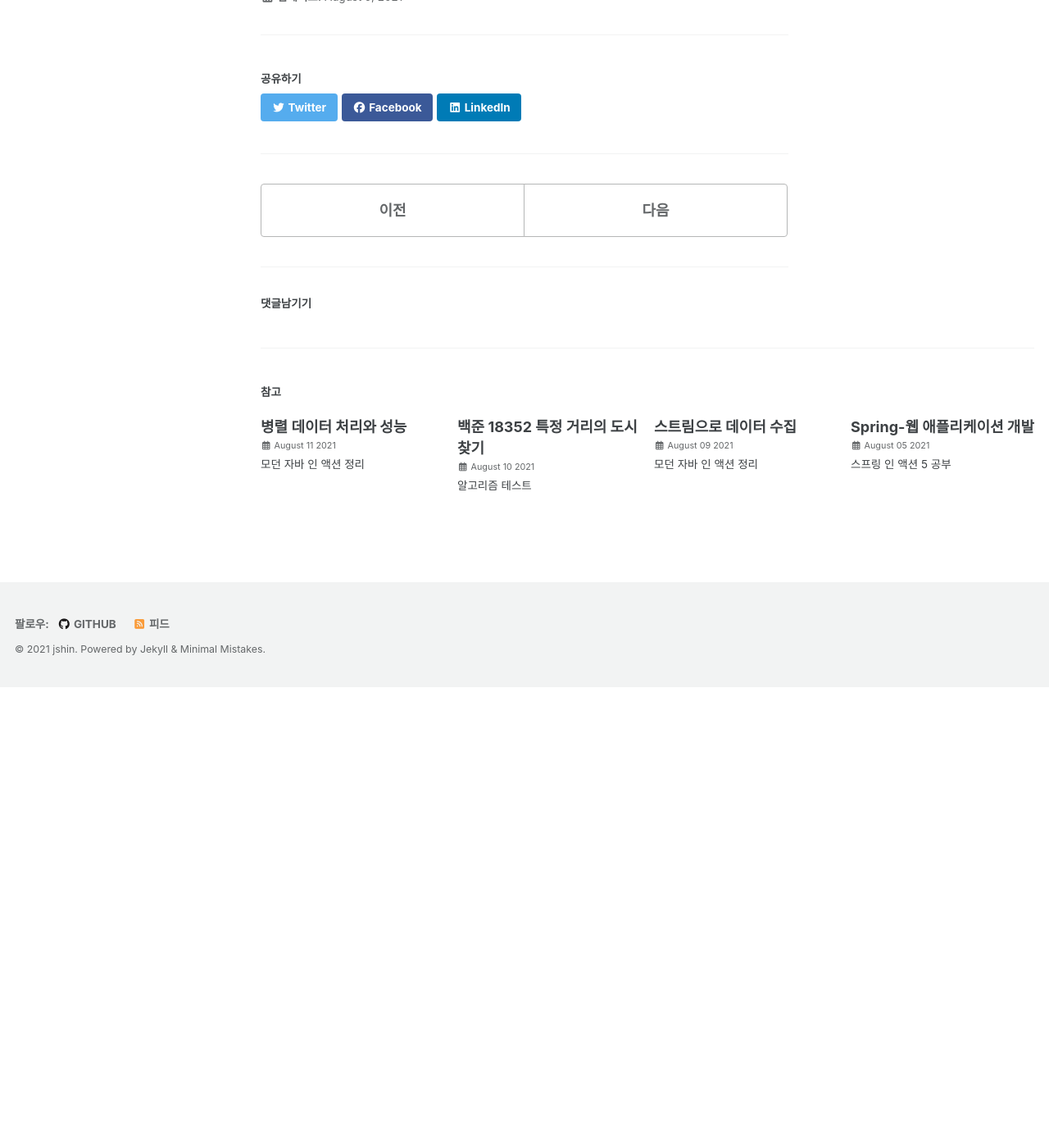
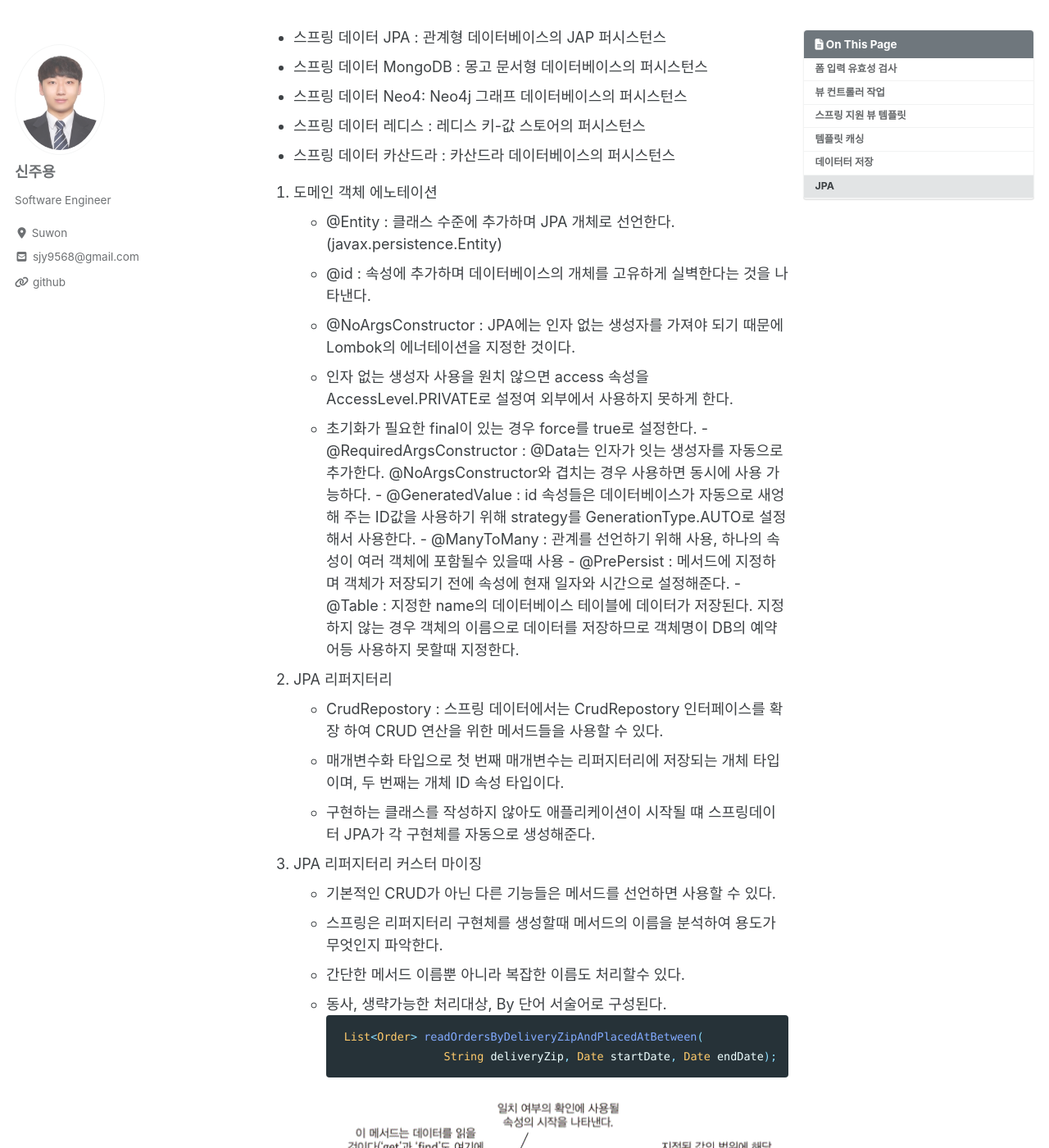
Before and after one commit to shinjooyoung/shinjooyoung.github.io, a Jekyll site: the page built from _posts/2021-08-09-SpringInAction5-데이터로 작업하기.md, in a window 1280 px wide and 1400 px high, scrolled down 2526 px. Shown: the whole window at 82% size. Built offline with Jekyll 4.4.1, drawn with Linux system fonts in a browser that asks for light colours; cached includes are drawn as plain includes; nearby versions of some CDN libraries; comment, search, counter and statistics services are not loaded; before the commit the page ends 3364 px from its top, so only the background shows below that; some of the changed text lies outside the part shown.

Commit message:
스프링 공부

````diff
--- a/_posts/2021-08-09-SpringInAction5-데이터로 작업하기.md
+++ b/_posts/2021-08-09-SpringInAction5-데이터로 작업하기.md
@@ -8,7 +8,7 @@ tag:
 toc: true
 ---
 
-##### 폼 입력 유효성 검사
+###### 폼 입력 유효성 검사
 - 스프링은 자바의 빈 유효성 검사 API를 지원한다. 이것을사용하면 애플리케이션에 추가 코드를 작성하지않고 유효성 검사 규칙을 쉽게 선언할 수 있다.
 - 스프링 MVC에 유효성 검사 적용방법
   - 유효성음 검사할클래스에 검사 규칙을선언
@@ -26,14 +26,14 @@ toc: true
   - Thymleaf는 fields와 th:errors 속성을 통해 Error 객체의 편리한 사용 방법을 제공한다.
   - th:if 속성은 보여줄지 말지를 결정하며 th:errors 속성은 지정한 필드를 참조하여 에러발생시 지정된 메시지를 검사 에러 메시지로 교체한다.
 
-##### 뷰 컨트롤러 작업
+###### 뷰 컨트롤러 작업
 - 모델 데이터나 사용자 입력을 처리하지 않는 간단한 컨트롤러의 경우 뷰의 요청을 절달하는일만하느 컨트롤러(뷰 컨트롤러)를 선안할 있다.
 - webConfig
   - 뷰 컨트롤러의 역활을 수행하는구성 클래스이며, 가장 중요한 것은 WebMvcConfigurer 인터페이슬르 구현한다는것이다.
   - WebMvcConfigurer 인터페이스는 스프링 MVC를 구성하는 메서드를 정의하고 있다. 그리고 인터페이스임에 불구하고, 정의된 모든 머ㅔ서드의 기본적인구현을 제공한다. 따라서 필요한 메서드만 선택해서 오버라이딩 하면된다.
   - addViewControllers() : 하나 이상의 뷰 컨트롤러를 등록하기위해 사용될 수 잇는 ViewControlerRegistry를 인자로 받는다. 뷰 컨트롤러가 GET 요청을 처리하는 경로인 "/"를 인자로 전다하여 addViewController()를 호출한다. "/" 경로의 요청이 전달되어야 하는 뷰로 home을 지정하기 위해 setViewName()을 호출한다.
 
-##### 스프링 지원 뷰 템플릿
+###### 스프링 지원 뷰 템플릿
 - FreeMarker
 - Grooy 템플릿
 - JSP
@@ -41,12 +41,57 @@ toc: true
 - Mustache
 - Thymelaf
 
-##### 템플릿 캐싱
+###### 템플릿 캐싱
 - 템플릿은 최초 사용될 때 한번만  파싱된다. 그리고 파시된 결과는 향 후 사용을 위해 캐시에 저장된다. 템플릿 캐싱으로 인해 화면을 수정해도 이전과 동일하게 표시가 되는데 템플릿 캐싱을 false로 설정하면 해당 기능을 사용하지 않을수 있다. 실제 배포시에는 다시 true로 변경해야 한다.
 
-##### 데이터터 저장
+###### 데이터터 저장
 - SimpleJdbcInsert
   - 데이터를더 쉽게 테이블에추기하기위해 JdbcTemplate를 래핑한 객체다.
 - SessnoStatus
   - 데이터 객체가 데이터베이스에 저자된 후에는 세션 보존할 필요가 없어 컨트롤로 메소드에서 인자로 받아 setComplete() 메서드를 호출하여 세션을 재설정 한다.
   - 세션을 재설정 하지 않으면 이전에 저장된 세션을 계속 가지고 있을수 있다.
+
+###### JPA
+
+>스프링 데이터에서는 리퍼지터리 인터페이스를 기반으로 이 인터페이스를 구현하는 리퍼지터리를 자동 생성해 준다.
+
+- 스프링 데이터 JPA : 관계형 데이터베이스의 JAP 퍼시스턴스
+- 스프링 데이터 MongoDB : 몽고 문서형 데이터베이스의 퍼시스턴스
+- 스프링 데이터 Neo4: Neo4j 그래프 데이터베이스의 퍼시스턴스
+- 스프링 데이터 레디스 : 레디스 키-값 스토어의 퍼시스턴스
+- 스프링 데이터 카산드라 : 카산드라 데이터베이스의 퍼시스턴스
+
+1. 도메인 객체 에노테이션
+  - @Entity : 클래스 수준에 추가하며 JPA 개체로 선언한다.(javax.persistence.Entity)
+  - @id : 속성에 추가하며 데이터베이스의 개체를 고유하게 실벽한다는 것을 나타낸다.
+  - @NoArgsConstructor : JPA에는 인자 없는 생성자를 가져야 되기 때문에 Lombok의 에너테이션을 지정한 것이다.
+    - 인자 없는 생성자 사용을 원치 않으면 access 속성을 AccessLevel.PRIVATE로 설정여 외부에서 사용하지 못하게 한다.
+    - 초기화가 필요한 final이 있는 경우 force를 true로 설정한다.
+  - @RequiredArgsConstructor : @Data는 인자가 잇는 생성자를 자동으로 추가한다. @NoArgsConstructor와 겹치는 경우 사용하면 동시에 사용 가능하다.
+  - @GeneratedValue : id 속성들은 데이터베이스가 자동으로 새엉해 주는 ID값을 사용하기 위해 strategy를 GenerationType.AUTO로 설정해서 사용한다.
+  - @ManyToMany : 관계를 선언하기 위해 사용, 하나의 속성이 여러 객체에 포함될수 있을때 사용
+  - @PrePersist : 메서드에 지정하며 객체가 저장되기 전에 속성에 현재 일자와 시간으로 설정해준다.
+  - @Table : 지정한 name의 데이터베이스 테이블에 데이터가 저장된다. 지정하지 않는 경우 객체의 이름으로 데이터를 저장하므로 객체명이 DB의 예약어등 사용하지 못할때 지정한다.
+1. JPA 리퍼지터리
+  - CrudRepostory : 스프링 데이터에서는 CrudRepostory 인터페이스를 확장 하여 CRUD 연산을 위한 메서드들을 사용할 수 있다.
+    - 매개변수화 타입으로 첫 번째 매개변수는 리퍼지터리에 저장되는 개체 타입이며, 두 번째는 개체 ID 속성 타입이다.
+    - 구현하는 클래스를 작성하지 않아도 애플리케이션이 시작될 떄 스프링데이터 JPA가 각 구현체를 자동으로 생성해준다.
+1. JPA 리퍼지터리 커스터 마이징
+  - 기본적인 CRUD가 아닌 다른 기능들은 메서드를 선언하면 사용할 수 있다.
+  - 스프링은 리퍼지터리 구현체를 생성할때 메서드의 이름을 분석하여 용도가 무엇인지 파악한다.
+  - 간단한 메서드 이름뿐 아니라 복잡한 이름도 처리할수 있다.
+    - 동사, 생략가능한 처리대상, By 단어 서술어로 구성된다.
+    ``` java
+    List<Order> readOrdersByDeliveryZipAndPlacedAtBetween(
+    		String deliveryZip, Date startDate, Date endDate);
+    ```
+    ![usecase](/assets/images/sql.GIF)
+
+  - 지정된 열의 값을 기준으로 결과를 정렬하기 위해 메서드 이름의 끝에 OrderBy를 추가할 수 있다.
+  - 복잡한 쿼리의 경우는 메서드 이름으로만 감당하기 어려워 어떤이름이든 원하는 이름을 지정후 @Query애노테이션을 지정한다.
+  - 이름 규칙을 준수하여 수행하는 것이 불가능할때도 @Query를 사용할수있다.
+  ``` java
+  // 시애틀에 배달된 모든주문 요청
+  @Query("Order o where o.deliveryCity='Seattle'")
+  List<Order> readOrdersDeliveredInSeattle();
+  ```
````
Also changed, not shown: _posts/2021-08-11-java-병렬 데이터 처리와 성능.md (+3 -3 lines), assets/images/sql.GIF (added).
